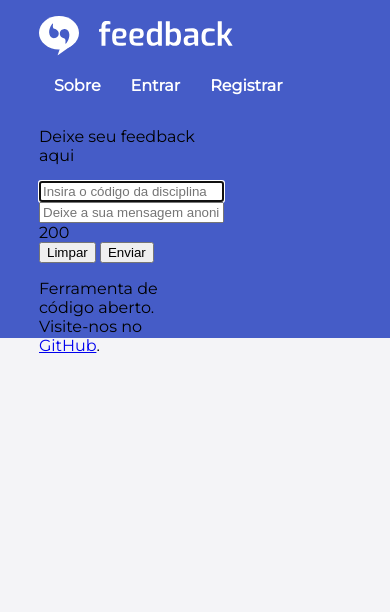
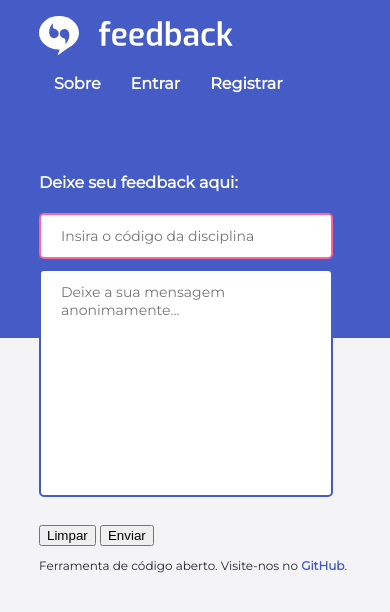
Before and after one commit to Carol111/feedback, a Django app: page / in a window 390 px wide. Shown: the top 612 px of the page. Run offline with Django 3.2, Linux system fonts and the light colour scheme; parts of the project's set-up code (start-up, migrations or seed data) failed here and were passed over.

Commit message:
Progress circle

```diff
--- a/apps/core/static/css/styles.css
+++ b/apps/core/static/css/styles.css
@@ -1,7 +1,119 @@
 body {
     background-color: #F4F4F7;
     font-family: 'Montserrat', sans-serif;
+    color: #282828
 }
+
+/* ----------- Text ----------- */
+.title {
+    font-weight: 600;
+    font-size: 20px;
+}
+
+.text {
+    font-weight: 400;
+    font-size: 14px;
+}
+
+.small-text {
+    font-weight: 400;
+    font-size: 12px;
+}
+
+.bold-medium {
+    font-weight: 700;
+    font-size: 12px;
+}
+
+.bold-big {
+    font-weight: 700;
+    font-size: 14px;
+}
+
+.header {
+    font-weight: 600;
+    font-size: 14px;
+}
+
+.header-big {
+    font-weight: 600;
+    font-size: 16px;
+}
+
+.small-link {
+    font-weight: 600;
+    font-size: 12px;
+    text-decoration: none;
+    color: #455CC7;
+}
+
+.spotlight {
+    font-weight: 600;
+    font-size: 24px;
+}
+
+/* ----------- Colors ----------- */
+.white {
+    color: #FFFFFF
+}
+
+.dark-grey {
+    color: #8289A6
+}
+
+.pink {
+    color: #FC6596
+}
+
+.green {
+    color: #1ACAA0
+}
+
+.red {
+    color: #F14040
+}
+
+/* ----------- Input ----------- */
+.input {
+    width: 75%;
+    margin: 5px 0;
+    padding: 12px 20px;
+    border: 2px solid #455CC7;
+    border-radius: 5px;
+    font-family: 'Montserrat', sans-serif;
+    font-weight: 400;
+    font-size: 14px;
+    outline: none;
+}
+
+.input:focus {
+    border: 2px solid #FC6596;
+}
+
+.large-input {
+    height: 200px;
+    resize: none;
+}
+
+/* ----------- Progress Circle ----------- */
+.comment {
+    position: relative;
+}
+
+.progress-ring {
+    z-index: 1;
+    position: absolute;
+    bottom: 20px;
+    right: 20%;
+}
+
+.progress-ring__circle {
+    transition: stroke-dashoffset 0.1s;
+    transform: rotate(-90deg);
+    transform-origin: 50% 50%;
+}
+
+/* ----------- Buttons ----------- */
 
 /* ----------- Menu ----------- */
 
@@ -81,6 +193,7 @@ body {
 
 .home-left {
     width: 50%;
+    margin: 50px 0;
 }
 
 .home-right {
@@ -93,6 +206,15 @@ body {
 @media screen and (max-width: 800px) {
     .home-right {
         display: none !important;
+    }
+    .home-left {
+        width: 100%;
+    }
+    .progress-ring {
+        right: 8%;
+    }
+    .input {
+        width: 80%;
     }
 }
 
@@ -137,7 +259,12 @@ body {
     }
 }
 
-/* ----------- Login - Register ----------- */
+.center-link {
+    text-align: center;
+    padding-right: 20%;
+}
+
+/* ----------- About ----------- */
 
 #about {
     display: flex;
--- a/apps/core/templates/core/home.html
+++ b/apps/core/templates/core/home.html
@@ -3,7 +3,7 @@
 {% block content %}
 <div id="home">
     <div class="home-left">
-        <p>Deixe seu feedback aqui</p>
+        <p class="header-big white">Deixe seu feedback aqui:</p>
 
         <form method="POST" action="">
             {% csrf_token %}
@@ -11,9 +11,23 @@
                 <input type="text" class="input" name="course" id="id_course" v-model="course" autofocus placeholder="Insira o código da disciplina" required>
             </div>
             <div class="comment">
-                <input type="text" class="input" name="text" id="id_text" v-model="text" placeholder="Deixe a sua mensagem anonimamente..." maxlength="200" required>
+                <textarea type="text" class="input large-input" name="text" id="id_text" v-model="text" placeholder="Deixe a sua mensagem anonimamente..." maxlength="200" cols="40" rows="5" required></textarea>
+                <svg
+                    class="progress-ring"
+                    width="32"
+                    height="32">
+                    <circle
+                        class="progress-ring__circle"
+                        stroke="#455CC7"
+                        stroke-width="2"
+                        fill="transparent"
+                        stroke-dasharray="75.398 75.398"
+                        :style="{ strokeDashoffset: strokeDashoffset }"
+                        r="12"
+                        cx="16"
+                        cy="16"/>
+                </svg>
             </div>
-            <span class="limiter">[[charactersLeft]]</span>
             <br>
             <button type="reset" class="secondary-button" @click="course = text = ''">Limpar</button>
             <button type="submit" class="primary-button">Enviar</button>
@@ -28,7 +42,7 @@
             </div>
         </transition>
 
-        <p>Ferramenta de código aberto. Visite-nos no <a href="https://github.com/Carol111/feedback" target="_blank">GitHub</a>.</p>
+        <p class="small-text">Ferramenta de código aberto. Visite-nos no <a class="small-link" href="https://github.com/Carol111/feedback" target="_blank">GitHub</a>.</p>
     </div>
     <div class="home-right">
         <img src="{% static 'img/student.svg' %}" alt="Estudantes assistindo aula, com frase: Envie um feedback construitivo para o professor.">
@@ -76,11 +90,13 @@
             }
         },
         computed: {
-            charactersLeft() {
-                var characters = this.text.length,
-                    limit = 200;
+            strokeDashoffset() {
+                var progress = this.text.length / 2;
+                const normalizedRadius = 12; //radius - stroke * 2
+                const circumference = normalizedRadius * 2 * Math.PI;
+                console.log(progress);
 
-                return (limit - characters);
+                return circumference - progress / 100 * circumference;
             }
         }
     });
--- a/apps/userprofile/templates/userprofile/login.html
+++ b/apps/userprofile/templates/userprofile/login.html
@@ -32,7 +32,7 @@
         </transition>
 
         <br>
-        <a href="{% url 'password_reset' %}">Esqueceu a senha?</a>
+        <p class="center-link"><a href="{% url 'password_reset' %}">Esqueceu a senha?</a></p>
     </div>
 </div>
 {% endblock %}
--- a/apps/userprofile/templates/userprofile/register.html
+++ b/apps/userprofile/templates/userprofile/register.html
@@ -27,7 +27,7 @@
             <button type="submit" class="primary-button">Cadastrar</button>
         </form>
 
-        <p><a href="{% url 'login' %}">Já possui uma conta?</a></p>
+        <p class="center-link"><a href="{% url 'login' %}">Já possui uma conta?</a></p>
     </div>
 </div>
 {% endblock %}
```
